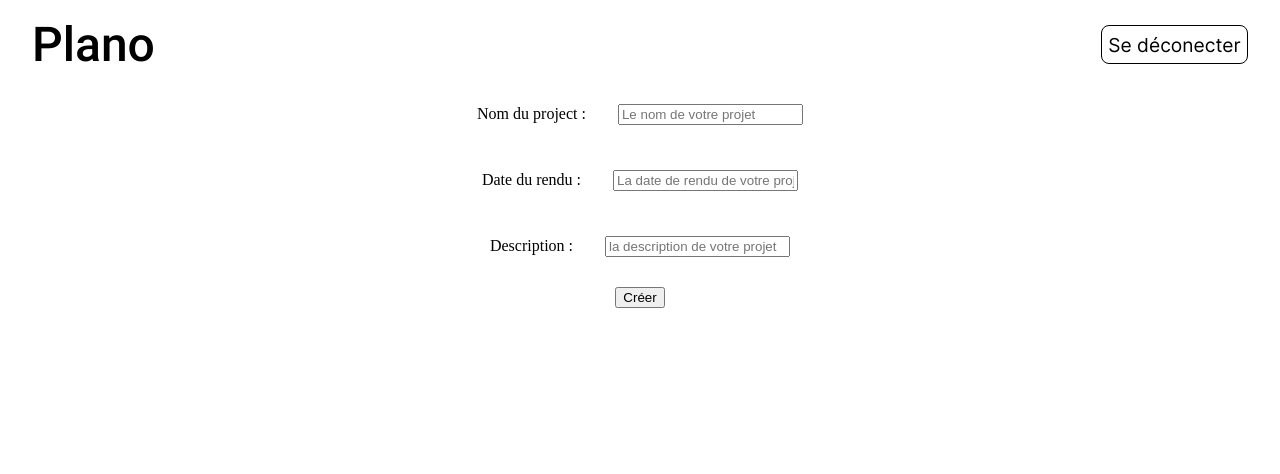
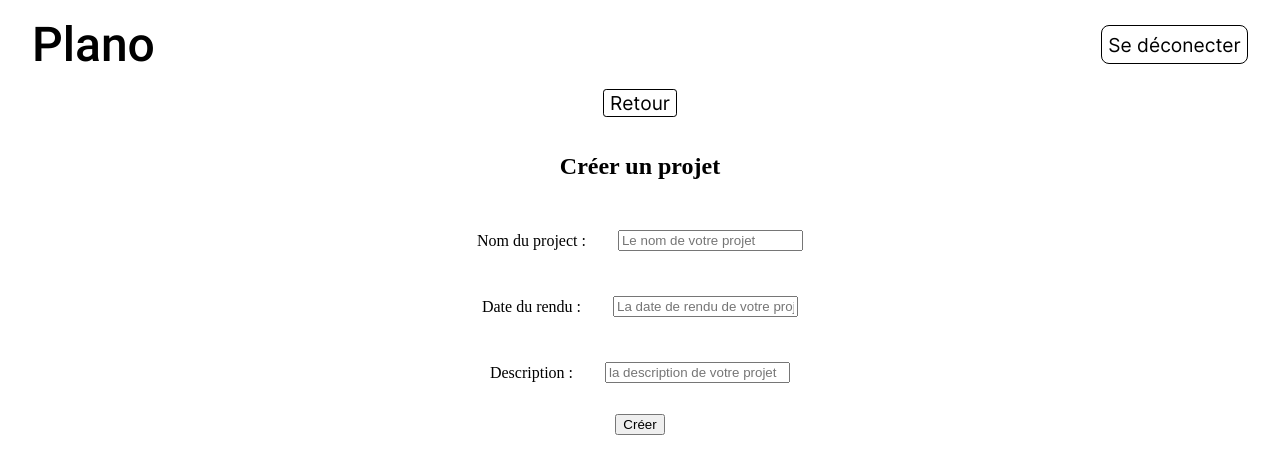
Before and after one commit to Adrien-Gontier/Plano, a React (Vite) app in the folder front-end/: page /createproject in a window 1280 px wide. Shown: the top 474 px of the page. Built offline with nearby package versions, Linux system fonts and the light colour scheme.

Commit message:
Update CreateProject.jsx
code improved

```diff
--- a/front-end/src/pages/CreateProject.jsx
+++ b/front-end/src/pages/CreateProject.jsx
@@ -1,55 +1,67 @@
-import axios from 'axios';
+import axios from 'axios'
 import React, { useEffect, useState } from 'react'
-
+import { useNavigate } from 'react-router-dom'
+import BackButton from '../components/BackButton'
 
 export default function CreateProject() {
 
-    const [nameOfProject, setNameOfProject] = useState("")
-    const [deadLineDate, setDeadLineDate] = useState("")
-    const [descriptionOfProject, setDescriptionOfProject] = useState("")
-    const [actionCreateProject, setActionCreateProject] = useState(false);
+  const navigate = useNavigate()
+  const [nameOfProject, setNameOfProject] = useState('')
+  const [deadLineDate, setDeadLineDate] = useState('')
+  const [descriptionOfProject, setDescriptionOfProject] = useState('')
+  const [actionCreateProject, setActionCreateProject] = useState(false)
 
-    const API_URL_Plano = "http://localhost:3000/plano/projects";
+  const API_URL_Plano = 'http://localhost:3000/plano/projects'
 
   useEffect(() => {
-
     if (actionCreateProject) {
-            axios.post(API_URL_Plano, {
+      axios
+        .post(API_URL_Plano, {
           name: nameOfProject,
           dateDeadLine: deadLineDate,
           description: descriptionOfProject
         })
-                .then(function (response) {
-                    console.log(response);
-                })
-                .catch(function (error) {
-                    console.log(error);
-                });
-            setActionCreateProject(false);
+      setActionCreateProject(false)
+      navigate("/")
+      window.location.reload()
     }
-
-    }, [actionCreateProject]);
-
-
+  }, [actionCreateProject])
 
   return (
     <div className="createProject">
+      <BackButton />
+      <h2>Créer un projet</h2>
       <div>
         <p>Nom du project :</p>
         <label>
-                    <input type="text" value={nameOfProject} placeholder="Le nom de votre projet" onChange={(event) => setNameOfProject(event.target.value)} />
+          <input
+            type="text"
+            value={nameOfProject}
+            placeholder="Le nom de votre projet"
+            onChange={(event) => setNameOfProject(event.target.value)}
+          />
         </label>
       </div>
       <div>
         <p>Date du rendu :</p>
         <label>
-                    <input type="text" value={deadLineDate} placeholder="La date de rendu de votre projet" onChange={(event) => setDeadLineDate(event.target.value)} />
+          <input
+            type="text"
+            value={deadLineDate}
+            placeholder="La date de rendu de votre projet"
+            onChange={(event) => setDeadLineDate(event.target.value)}
+          />
         </label>
       </div>
       <div>
         <p>Description :</p>
         <label>
-                    <input type="text" value={descriptionOfProject} placeholder="la description de votre projet" onChange={(event) => setDescriptionOfProject(event.target.value)} />
+          <input
+            type="text"
+            value={descriptionOfProject}
+            placeholder="la description de votre projet"
+            onChange={(event) => setDescriptionOfProject(event.target.value)}
+          />
         </label>
       </div>
       <button onClick={() => setActionCreateProject(true)}>Créer</button>
```
Lines whose indentation alone changed are shown as unchanged.
